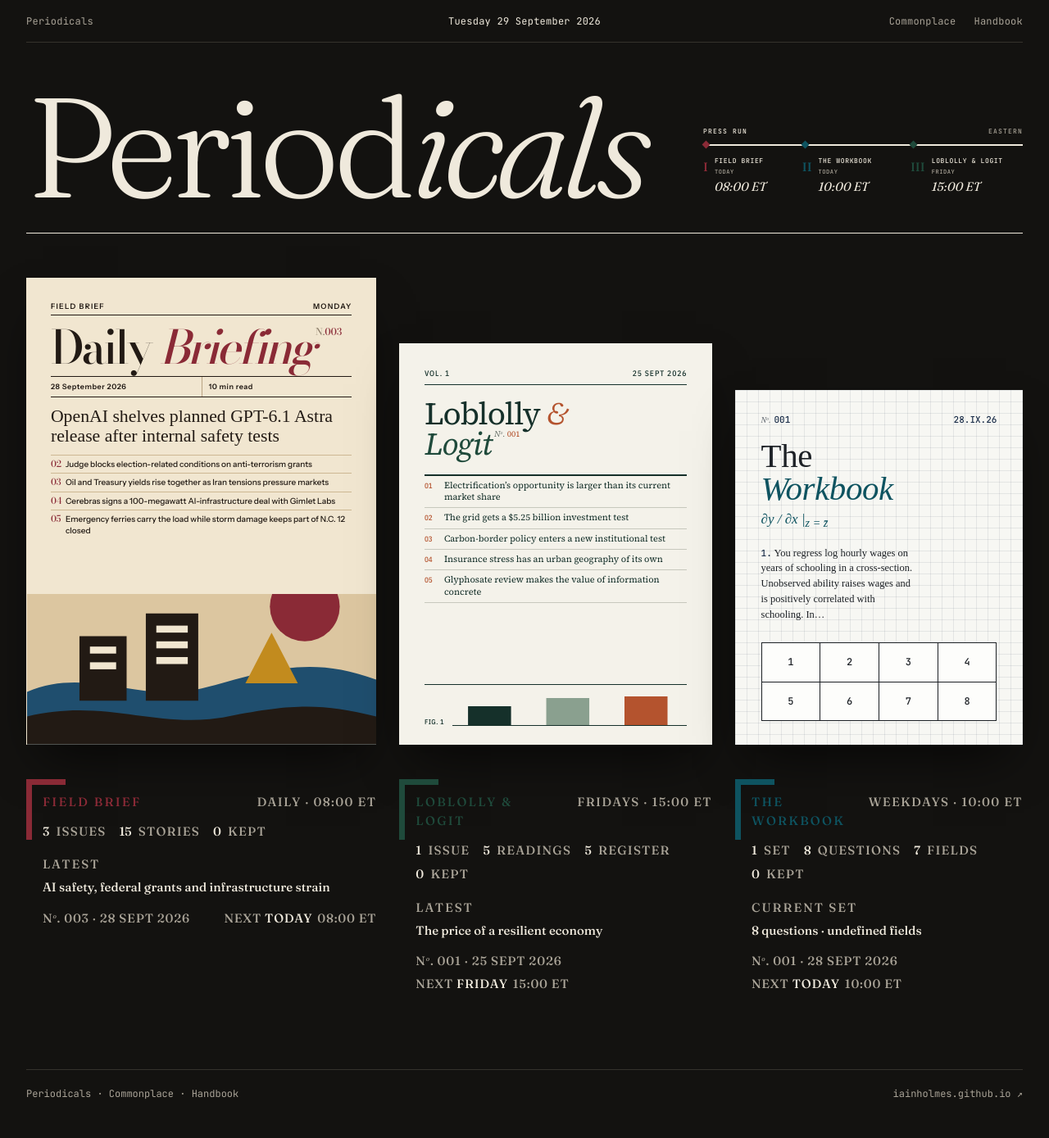
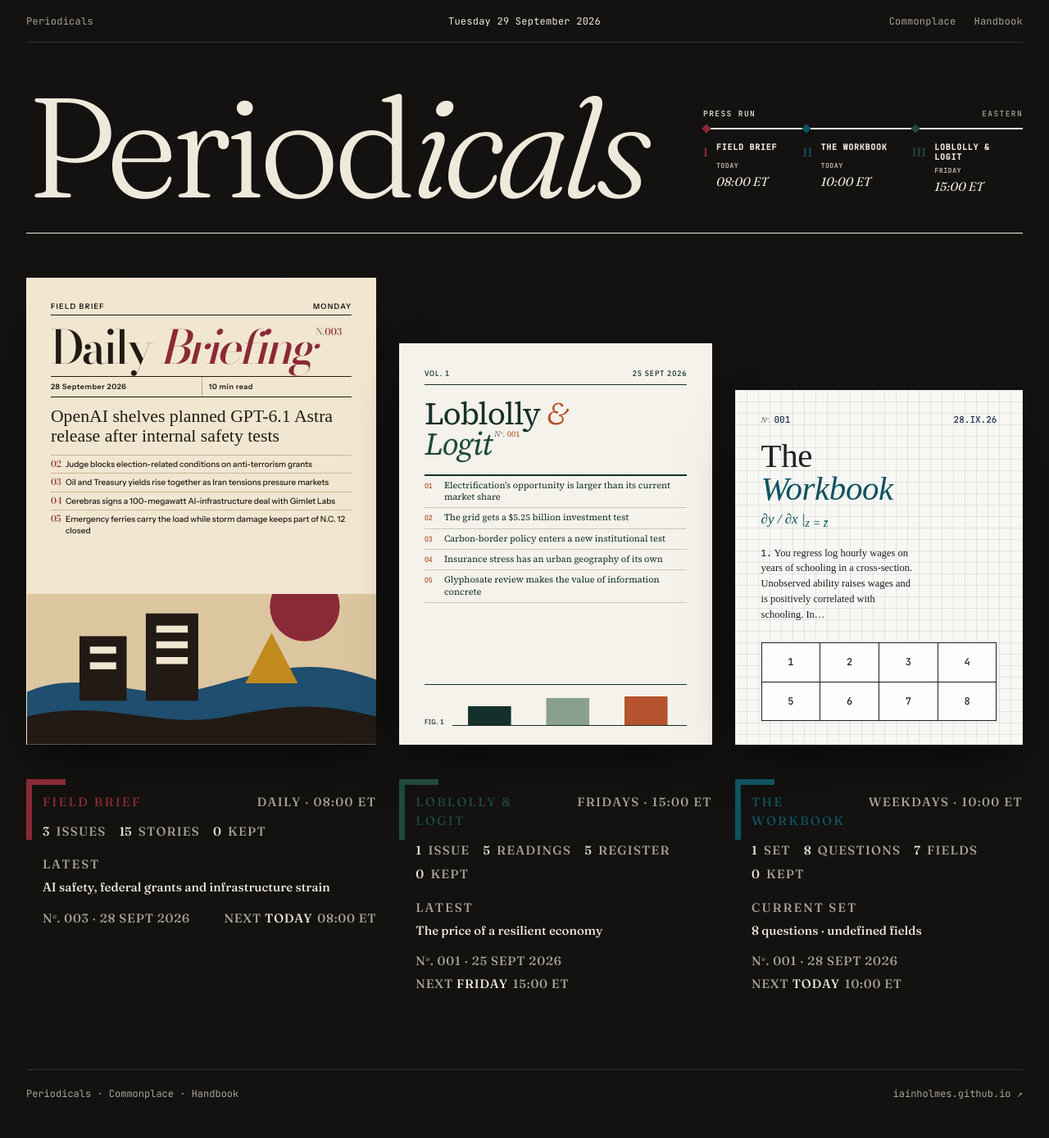
Before and after one commit to iainholmes/iainholmes.github.io, a Jekyll site: the page personal-updates/index.html, which Jekyll copies as it is, in a window 1280 px wide. Shown: the whole page at 82% size. Built offline with Jekyll 4.4.1, drawn with Linux system fonts in a browser that asks for light colours; some web fonts are replaced.

Commit message:
Increase Periodicals press-run legibility

```diff
--- a/personal-updates/index.html
+++ b/personal-updates/index.html
@@ -165,16 +165,16 @@ a{color:inherit}
 .mast{display:grid!important;grid-template-columns:minmax(0,1fr) minmax(300px,390px)!important;gap:clamp(42px,7vw,96px)!important;align-items:end!important}
 .press-clock{padding:0 0 10px;color:var(--bone-dim)}
 .pc-head{display:grid;grid-template-columns:auto 1fr auto;gap:10px;align-items:center;margin-bottom:12px}
-.pc-head span,.pc-head small{font:500 8px/1 var(--mono);letter-spacing:.15em;text-transform:uppercase}
+.pc-head span,.pc-head small{font:500 9.5px/1 var(--mono);letter-spacing:.15em;text-transform:uppercase}
 .pc-head span{color:var(--bone)}.pc-head small{color:var(--bone-dim)}
 .pc-head>i{display:block;height:1px;background:var(--hair);opacity:.75}
-.pc-track{display:grid;grid-template-columns:.9fr 1fr 1.2fr;gap:18px;border-top:2px solid var(--bone);padding-top:14px}
-.press-clock p{position:relative;display:grid;grid-template-columns:auto 1fr;grid-template-rows:auto auto;column-gap:8px;row-gap:5px;margin:0;min-width:0}
-.press-clock p::before{content:"";position:absolute;left:0;top:-19px;width:7px;height:7px;background:var(--pc);transform:rotate(45deg)}
-.press-clock p>i{grid-column:1;grid-row:1/3;font:italic 400 18px/.95 var(--serif);color:var(--pc)}
-.press-clock p>b{grid-column:2;font:500 8px/1.2 var(--mono);letter-spacing:.08em;text-transform:uppercase;color:var(--bone)}
-.press-clock p>em{grid-column:2;font:400 13px/1.15 var(--serif);font-style:italic;color:var(--bone);white-space:normal}
-.press-clock p>em b{display:block;margin:0 0 2px;font:500 7px/1.15 var(--mono);letter-spacing:.08em;text-transform:uppercase;color:var(--bone-dim)}
+.pc-track{display:grid;grid-template-columns:.9fr 1fr 1.2fr;gap:20px;border-top:2px solid var(--bone);padding-top:16px}
+.press-clock p{position:relative;display:grid;grid-template-columns:auto 1fr;grid-template-rows:auto auto;column-gap:10px;row-gap:6px;margin:0;min-width:0}
+.press-clock p::before{content:"";position:absolute;left:0;top:-21px;width:8px;height:8px;background:var(--pc);transform:rotate(45deg)}
+.press-clock p>i{grid-column:1;grid-row:1/3;font:italic 400 21px/.95 var(--serif);color:var(--pc)}
+.press-clock p>b{grid-column:2;font:600 10px/1.22 var(--mono);letter-spacing:.075em;text-transform:uppercase;color:var(--bone)}
+.press-clock p>em{grid-column:2;font:400 16px/1.15 var(--serif);font-style:italic;color:var(--bone);white-space:normal}
+.press-clock p>em b{display:block;margin:0 0 3px;font:600 8px/1.15 var(--mono);letter-spacing:.08em;text-transform:uppercase;color:var(--bone-dim)}
 @media(max-width:1000px){.mast{grid-template-columns:1fr!important}.press-clock{max-width:520px}}
 @media(max-width:600px){.press-clock{display:none}}
 </style>
```
